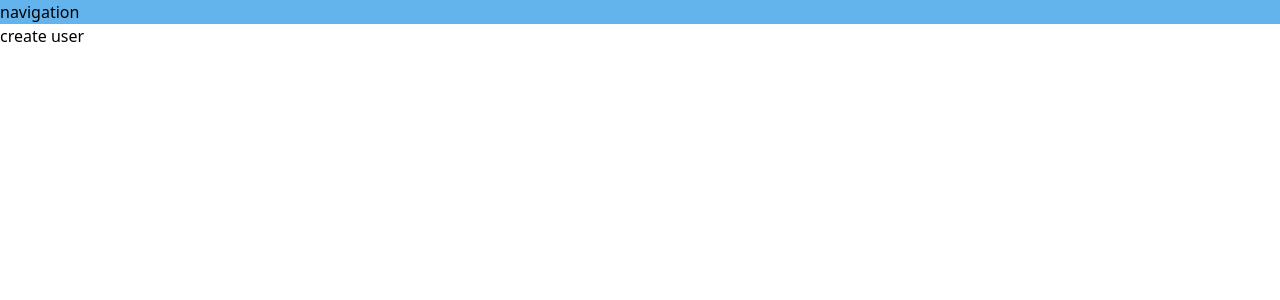
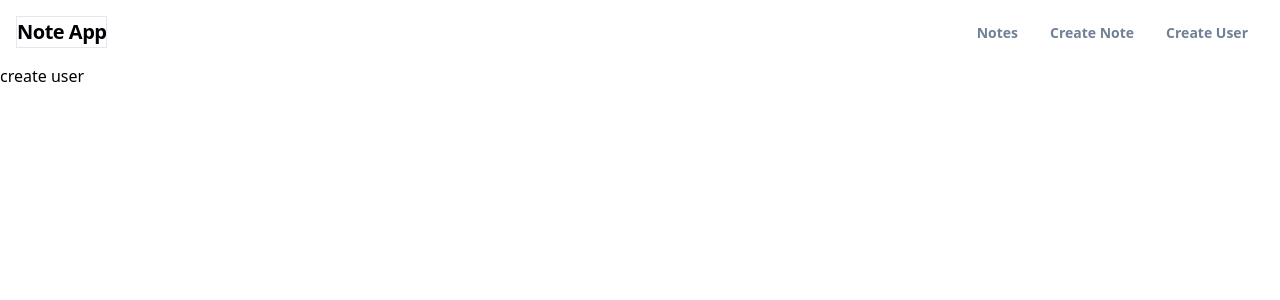
Before and after one commit to Yersson2/mern-stack-v2-frontend, a React (Create React App) app: page /user in a window 1280 px wide. Shown: the top 300 px of the page. Built offline with nearby package versions, Linux system fonts and the light colour scheme; no server answers.

Commit message:
third  commit

```diff
--- a/package.json
+++ b/package.json
@@ -6,6 +6,7 @@
     "@testing-library/jest-dom": "^4.2.4",
     "@testing-library/react": "^9.5.0",
     "@testing-library/user-event": "^7.2.1",
+    "axios": "^0.19.2",
     "chokidar-cli": "^2.1.0",
     "npm-run-all": "^4.1.5",
     "react": "^16.13.1",
--- a/src/components/CreateUser.jsx
+++ b/src/components/CreateUser.jsx
@@ -1,6 +1,21 @@
-import React from 'react'
+import React, { useEffect } from 'react';
+import axios from 'axios';
+import { useState } from 'react';
 
 const CreateUser = () => {
+
+  const[users, setUsers] = useState([]);
+
+  useEffect( () => {
+    (async () => {
+      const res = await axios.get('http://localhost:4000/api/users')
+      setUsers(res.data);
+      console.log(users);
+    }) ();
+  }, [users]);
+
+
+
   return (
     <div>
       create user
--- a/src/components/Navigation.jsx
+++ b/src/components/Navigation.jsx
@@ -1,11 +1,35 @@
-import React from 'react';
-
+import React, { useState} from 'react';
+import { Link } from 'react-router-dom';
 
 const Navigation = () => {
+
+// estado del menu
+  const[toggle, setToggle] = useState(true);
+
+// para desplegar el menu en pantallas pequeñas
+  const isOpen = () => {
+    const menu = document.getElementById('menu-toggle');
+    return toggle ? (setToggle(false), menu.classList.remove("hidden")) : (setToggle(true), menu.classList.add("hidden"));
+  }
+
   return (
-    <div className="bg-blue-400">
-      navigation
-    </div>
+    <nav className="flex items-center justify-between flex-wrap bg-white p-4 sticky top-0">
+      <div className="border flex items-center flex-shrink-0 mr-5">
+        <Link className="font-semibold text-xl tracking-tight" to="/" >Note App</Link>
+      </div>
+      <div className="block lg:hidden">
+        <button className="flex items-center px-3 py-2 border rounded text-purple-900 border-purple-900 hover:text-purple-900 hover:border-purple-900" onClick={isOpen}>
+        <svg className="fill-current h-3 w-3" viewBox="0 0 20 20" xmlns="http://www.w3.org/2000/svg"><title>Menu</title><path d="M0 3h20v2H0V3zm0 6h20v2H0V9zm0 6h20v2H0v-2z"/></svg>
+        </button>
+      </div>
+      <div className="w-full block flex-grow lg:flex lg:items-center lg:w-auto hidden" id="menu-toggle">
+        <div className="text-sm lg:flex-grow lg:flex justify-end">
+          <Link className="block mt-4 lg:inline-block lg:mt-0 text-gray-600 hover:text-purple-900 mx-4 font-semibold" to="/">Notes</Link>
+          <Link className="block mt-4 lg:inline-block lg:mt-0 text-gray-600 hover:text-purple-900 mx-4 font-semibold" to="create">Create Note</Link>
+          <Link className="block mt-4 lg:inline-block lg:mt-0 text-gray-600 hover:text-purple-900 mx-4 font-semibold" to="/user">Create User</Link>
+        </div>
+      </div>
+    </nav>
   );
 }
 
```
Also changed, not shown: 1 other file (tests, documents, lock files or other folders).
